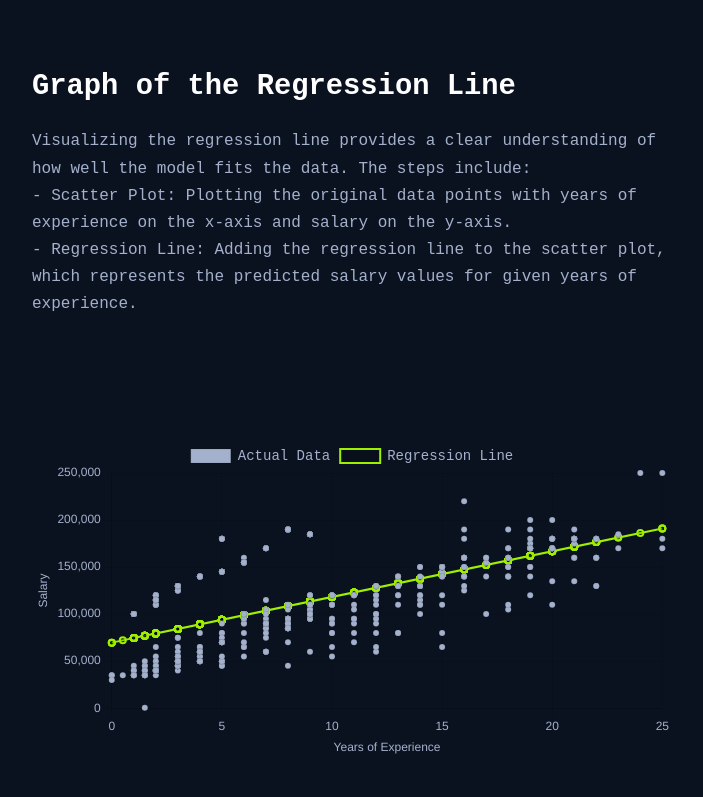
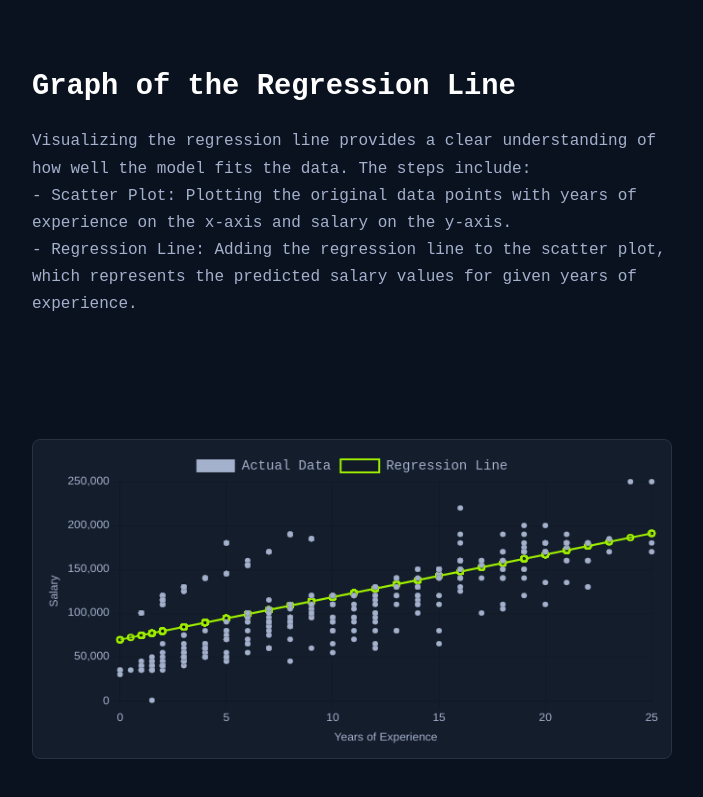
Before and after one commit to bachvo01/linear-regression, a React (Vite) app in the folder frontend/: page / in a window 1280 px wide. Shown: the part 1227-2024 px from the top of the page, without its empty margins (288-991 px from the left). Built offline with nearby package versions, Linux system fonts and the light colour scheme.

Commit message:
UIS-04: change graph background color.

```diff
--- a/frontend/src/RegressionGraph.jsx
+++ b/frontend/src/RegressionGraph.jsx
@@ -3,7 +3,7 @@ import Papa from 'papaparse'
 import { Chart, Line, Scatter } from 'react-chartjs-2';
 import { Chart as ChartJS, LinearScale, PointElement, LineElement, Tooltip, Legend, plugins } from 'chart.js';
 import csv from './assets/data/Salary_Data.csv'
-
+import './graph.scss'
 
 ChartJS.register(LinearScale, PointElement, LineElement, Tooltip, Legend);
 
@@ -71,7 +71,6 @@ function RegressionGraph() {
         }
     };
 
-
     const chartData = {
         datasets: [
           {
@@ -94,7 +93,6 @@ function RegressionGraph() {
       const options = {
         respnsive: true,
         plugins: {
-            customCanvasBackgroundColor: backgroundPlugin,
             legend: {
                 position: 'top',
                 labels: {
@@ -117,6 +115,11 @@ function RegressionGraph() {
             },
             ticks: {
                 color: '#A4B1CD'
+            },
+            grid: {
+              display: true,
+              drawOnChartArea: true,
+              drawTicks: true,
             }
           },
           y: {
--- /dev/null
+++ b/frontend/src/graph.scss
@@ -0,0 +1,9 @@
+
+.graph-container{
+    canvas{
+        background-color: #141D2B;
+        border-radius: 0.5em;
+        border: 0.5px solid #293340;
+        padding: 10px;
+    }
+}
```
